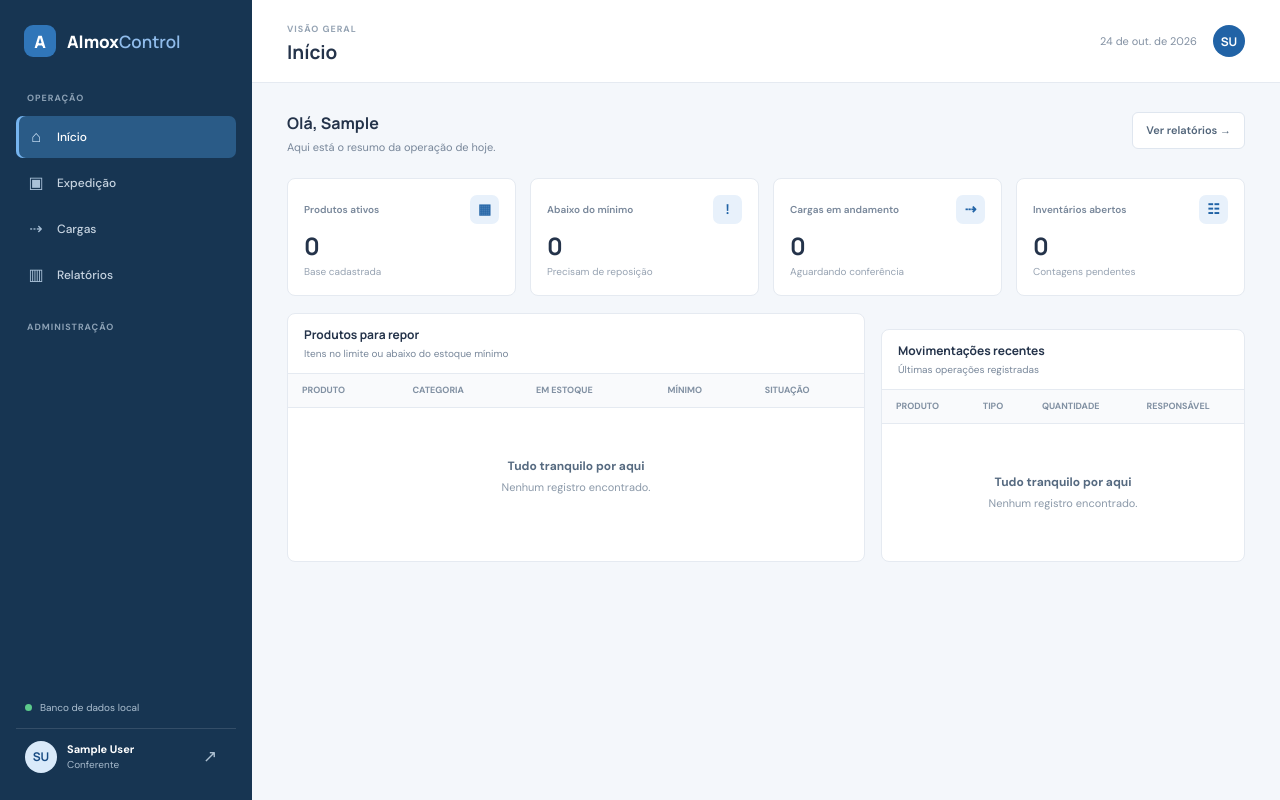
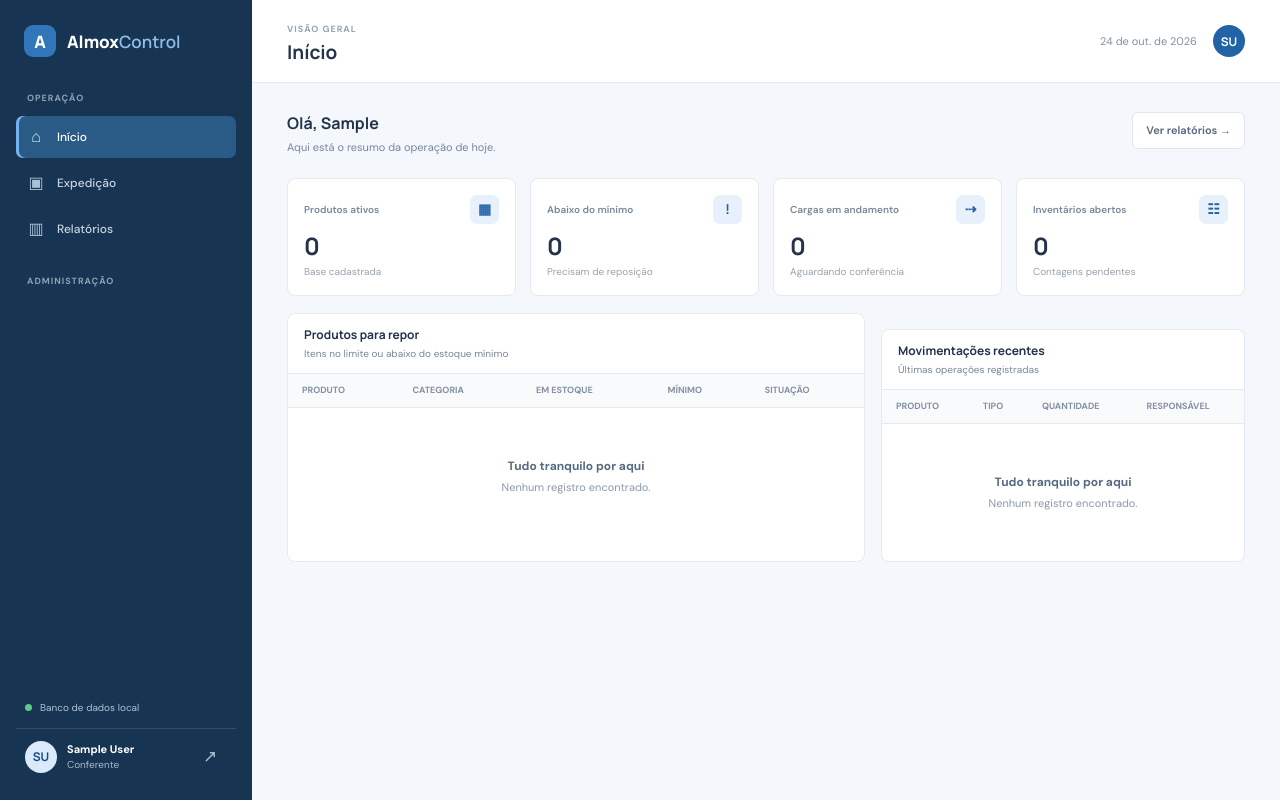
Before and after one commit to Lukerscher/Cargas, a Flask app: page / in a window 1280 px wide. Run offline with Flask 3, Linux system fonts and the light colour scheme; the visitor is signed in with stand-in values (Sample User, id 1); data that the repository does not hold is empty; some libraries are stand-ins or nearby versions.

Commit message:
Fix invoice selection and remove loads tab

```diff
--- a/static/app.js
+++ b/static/app.js
@@ -10,7 +10,6 @@ const pages = {
   estoque: ["Estoque", "OPERAÇÃO"],
   notas: ["Notas fiscais", "ENTRADAS"],
   cargas: ["Expedição", "LOGÍSTICA"],
-  "cargas-lista": ["Cargas", "OPERAÇÃO"],
   inventario: ["Inventário", "CONTAGEM"],
   relatorios: ["Relatórios", "ANÁLISE"],
   usuarios: ["Usuários", "ADMINISTRAÇÃO"],
@@ -85,7 +84,6 @@ function setPage(page) {
     estoque: renderStock,
     notas: renderInvoices,
     cargas: renderLoads,
-    "cargas-lista": renderLoadList,
     inventario: renderInventory,
     relatorios: renderReports,
     usuarios: renderUsers,
@@ -157,7 +155,7 @@ function openForm(title, fields, onSubmit, description = "Preencha os dados para
       const formData = new FormData(form);
       const data = Object.fromEntries(formData);
       for (const field of fields) {
-        if (field.multiple) data[field.name] = formData.getAll(field.name);
+        if (field.multiple || field.type === "multiselect") data[field.name] = formData.getAll(field.name);
         if (field.type === "number" && data[field.name] !== "") data[field.name] = Number(data[field.name]);
         const missing = Array.isArray(data[field.name]) ? data[field.name].length === 0 : !String(data[field.name] ?? "").trim();
         if (field.required && missing) throw new Error(`Preencha ${field.label.toLowerCase()}.`);
@@ -316,12 +314,6 @@ async function renderLoads() {
     expectedInput.readOnly = Boolean(matched);
   });
   barcodeInput?.focus();
-}
-
-async function renderLoadList() {
-  const loads = await api("/api/loads");
-  const rows = loads.map((load) => `<tr><td><span class="table-primary">${escapeHtml(load.reference)}</span>${load.observations ? `<span class="table-secondary">${escapeHtml(load.observations)}</span>` : ""}</td><td>${escapeHtml(load.supplier)}</td><td>${escapeHtml(load.vehicle_plate || "-")}</td><td>${escapeHtml(load.driver_name || "-")}</td><td>${load.checked}/${load.items} produtos</td><td>${statusPill(load.status === "aberta" ? "Em conferência" : "Conferida", load.status === "aberta" ? "warn" : "ok")}</td><td>${escapeHtml(load.created_by)}</td><td>${formatDate(load.created_at)}</td><td>${load.status === "aberta" ? `<button class="button button-small" data-action="open-load" data-id="${load.id}">Conferir</button>` : ""}</td></tr>`);
-  content.innerHTML = `${intro("Cargas", "Acompanhe referências, notas, transporte e andamento da conferência.", `<button class="button button-primary" data-action="new-load">+ Nova carga</button>`)}${panel("Todas as cargas", table(["Referência", "Fornecedor", "Placa", "Motorista", "Itens conferidos", "Situação", "Criada por", "Abertura", "Ação"], rows, loads.length))}`;
 }
 
 async function renderInventory() {
--- a/templates/app.html
+++ b/templates/app.html
@@ -23,7 +23,6 @@
         <button class="nav-item" data-page="estoque"><span class="nav-icon">⇄</span>Estoque</button>
         <button class="nav-item" data-page="notas"><span class="nav-icon">▤</span>Notas fiscais</button>
         <button class="nav-item" data-page="cargas"><span class="nav-icon">▣</span>Expedição</button>
-        <button class="nav-item" data-page="cargas-lista"><span class="nav-icon">⇢</span>Cargas</button>
         <button class="nav-item" data-page="inventario"><span class="nav-icon">☷</span>Inventário</button>
         <button class="nav-item" data-page="relatorios"><span class="nav-icon">▥</span>Relatórios</button>
       </nav>
```
